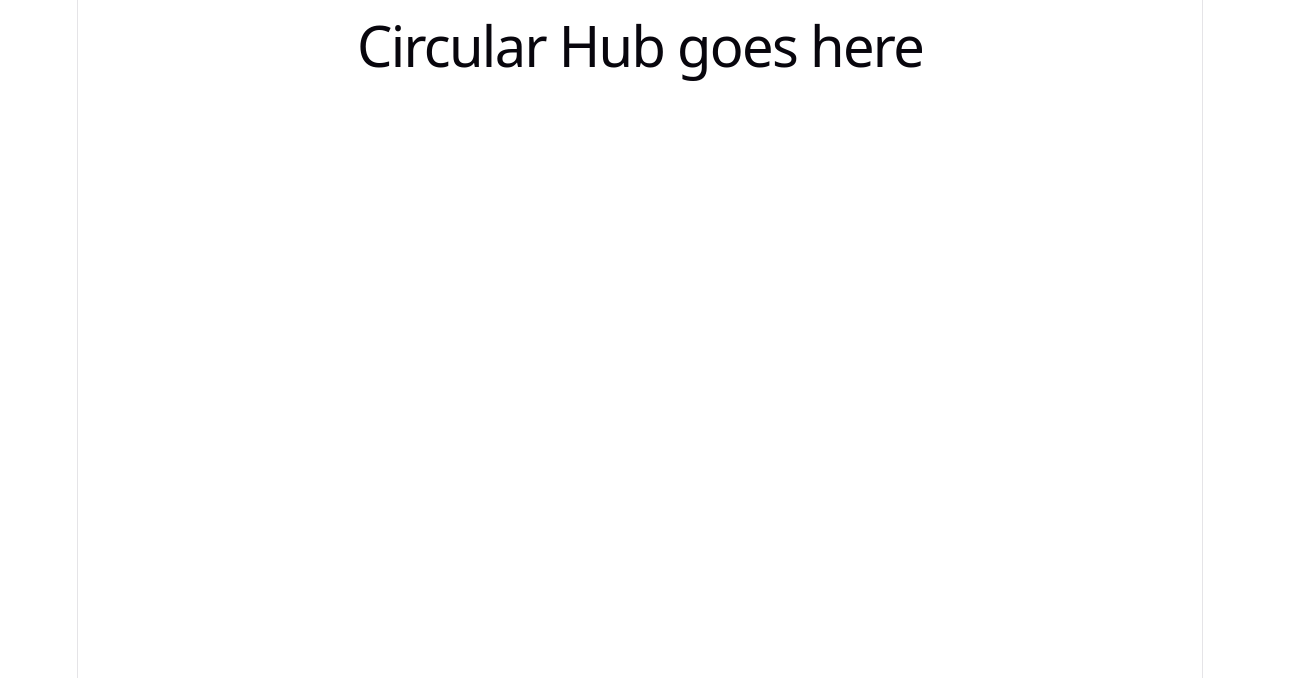
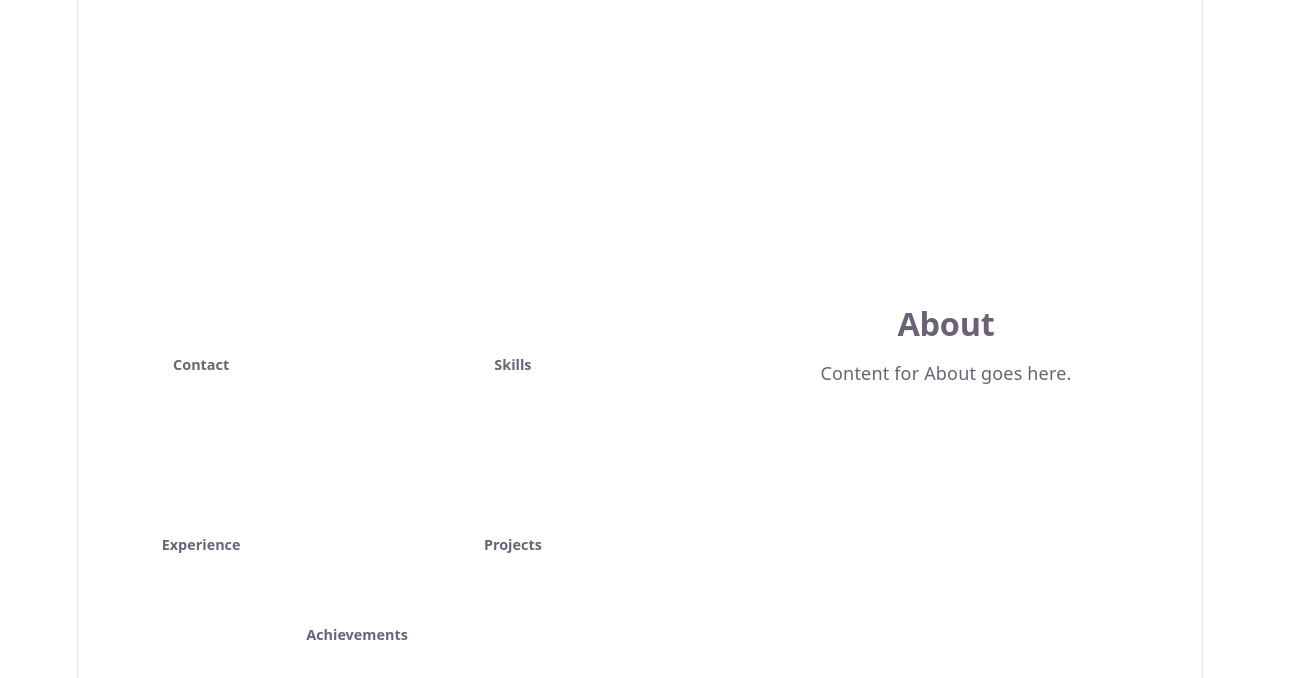
Before and after one commit to YashRaut24/Portfolio, a React (Vite) app in the folder frontend/my-app/: page /explore in a window 1280 px wide. Shown: the top 678 px of the page, 1310 px wide, since content can reach past the window. Built offline with nearby package versions, Linux system fonts and the light colour scheme.

Commit message:
Wired CircularHub component into Explore page

```diff
--- a/frontend/my-app/src/pages/Explore.jsx
+++ b/frontend/my-app/src/pages/Explore.jsx
@@ -1,9 +1,10 @@
+import CircularHub from '../components/CircularHub/CircularHub';
 import './Explore.css';
 
 function Explore() {
   return (
     <div className="explore-page">
-      <h1>Circular Hub goes here</h1>
+      <CircularHub />
     </div>
   );
 }
```
